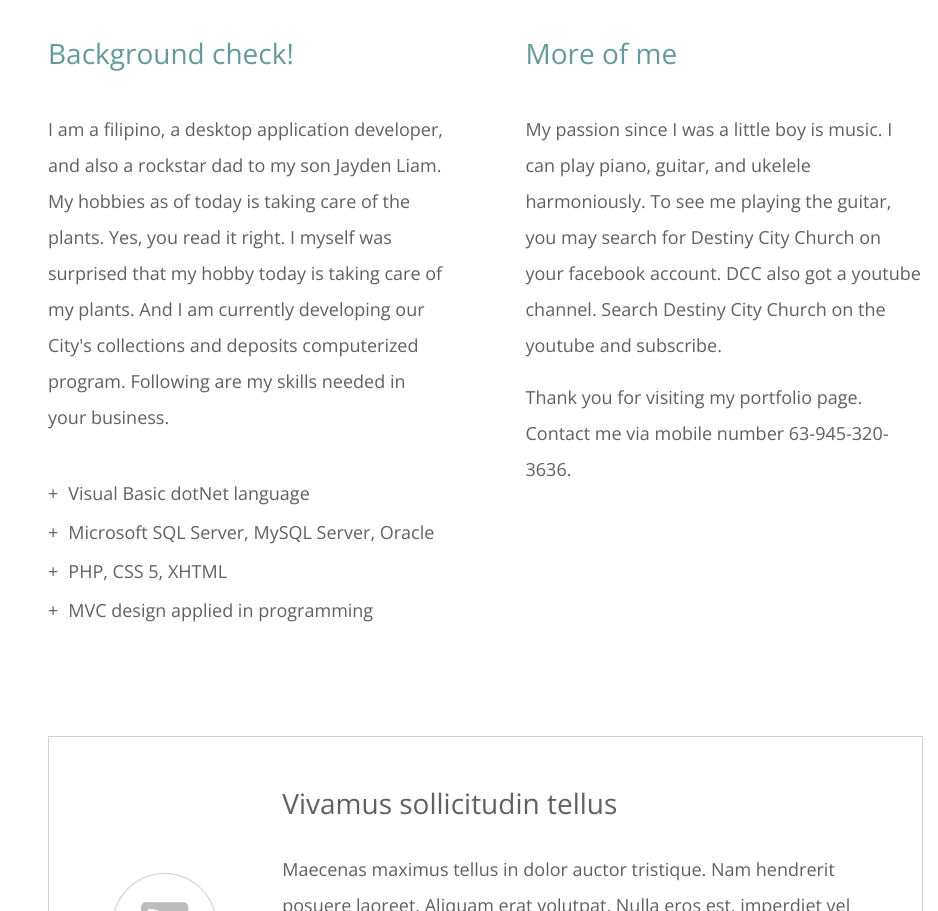
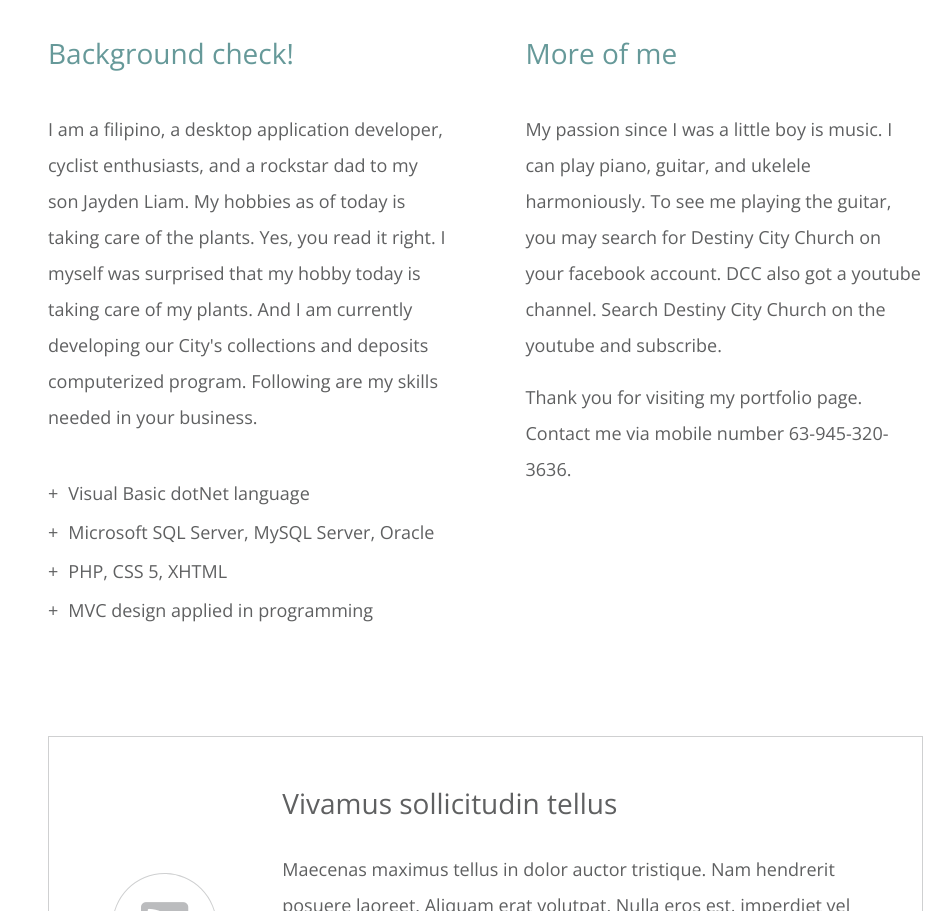
Before and after one commit to real-alecs/real-alecs.github.io, a plain HTML site: page index.html in a window 1280 px wide. Shown: the part 1571-2482 px from the top of the page, without its empty margins (342-1280 px from the left). Drawn offline with nearby package versions, Linux system fonts and the light colour scheme.

Commit message:
Update index.html

```diff
--- a/index.html
+++ b/index.html
@@ -113,7 +113,7 @@ https://templatemo.com/tm-532-next-level
                 Background check!
               </h3>
               <p class="tm-mb-5">
-                I am a filipino, a desktop application developer, and also a rockstar dad to my son Jayden Liam. My hobbies as of today is taking care of the plants. Yes, you read it right. I myself was surprised that my hobby today is taking care of my plants.
+                I am a filipino, a desktop application developer, cyclist enthusiasts, and a rockstar dad to my son Jayden Liam. My hobbies as of today is taking care of the plants. Yes, you read it right. I myself was surprised that my hobby today is taking care of my plants.
                 And I am currently developing our City's collections and deposits computerized program. Following are my skills needed in your business.
               </p>
               <ul class="tm-list-plus">
```
